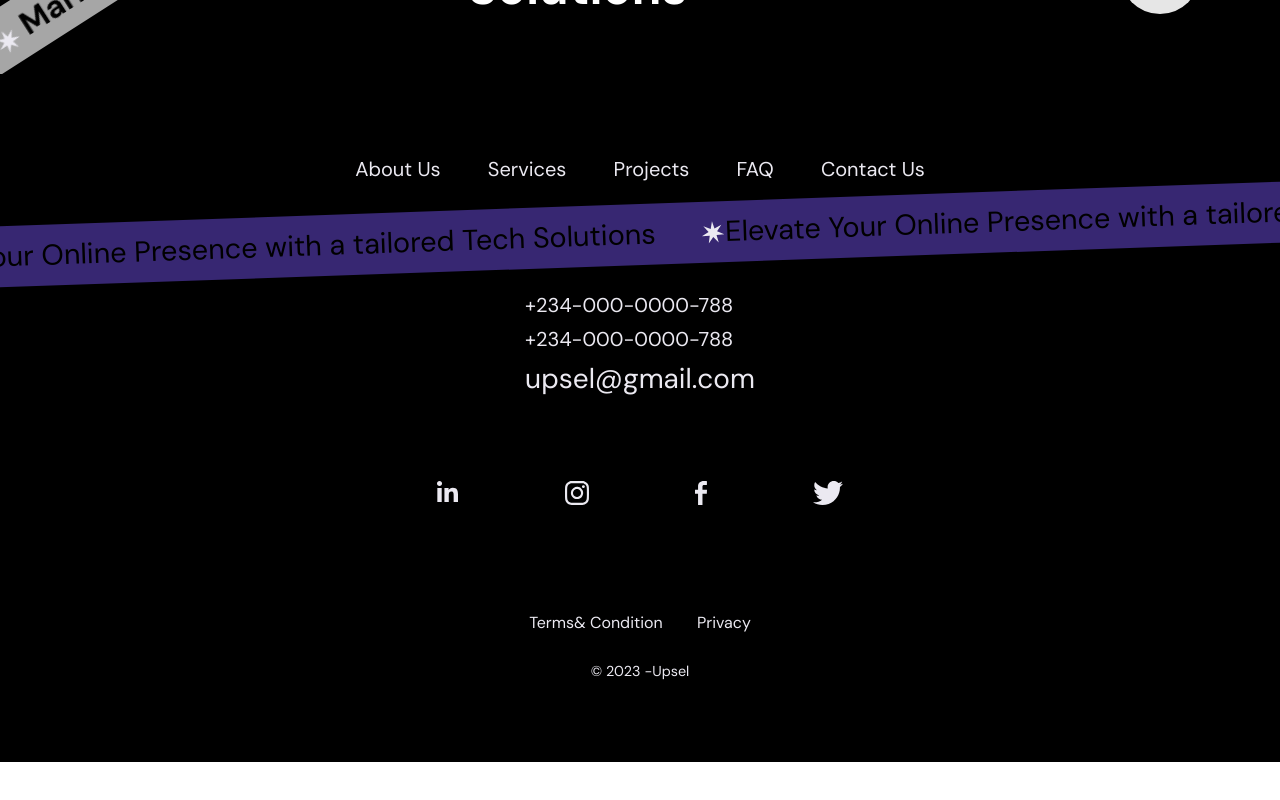
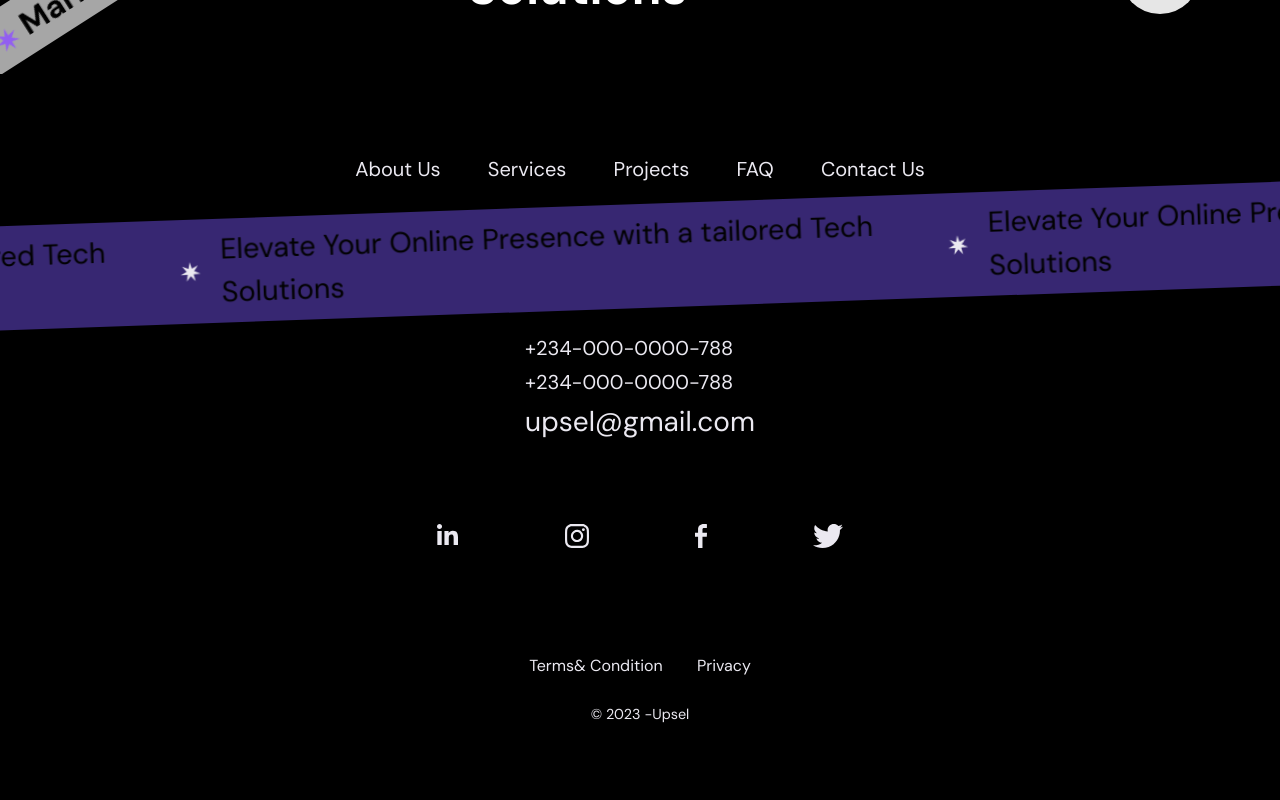
Before and after one commit to ovara1mark/upsel-2.0, a React (Vite) app: page / in a window 1280 px wide. Shown: the part 887-1687 px from the top of the page. Before the commit the page ends 1649 px from the top, so only its background shows below. Built offline with nearby package versions, Linux system fonts and the light colour scheme.

Commit message:
footer lg complete

```diff
--- a/src/component/organism/Footer/index.jsx
+++ b/src/component/organism/Footer/index.jsx
@@ -4,7 +4,7 @@ import linkedin from "../../../assets/linkedin.svg";
 import instagram from "../../../assets/instagram.svg";
 import facebook from "../../../assets/facebook.svg";
 import twitter from "../../../assets/twitter.svg";
-import star from "../../../assets/star.svg";
+import star from "../../../assets/star-white.svg";
 
 export const Footer = () => {
   return (
@@ -33,20 +33,26 @@ export const Footer = () => {
         alt="elevate Your Online Presence"
       /> */}
       <div className="flex overflow-hidden z-[-2] rotate-[358deg] my-[20px] bg-upsel-purple py-[9px] w-[120vw]">
-        <div className="flex items-center justify-between w-[200vw] animate-[scrollLeft_20s_linear_infinite]">
-          <div className="text-[1.8rem] w-[30em] ">
+        <div className="flex items-center justify-between w-[240vw] animate-scrollLeft">
+          <div className="ml-[20px] text-[1.8rem] w-[30em] ">
             Elevate Your Online Presence with a tailored Tech Solutions{" "}
           </div>
           <div className="">
             <img className="" src={star} alt="" />
           </div>
-          <div className="text-[1.8rem] w-[30em]">
+          <div className="ml-[20px] text-[1.8rem] w-[30em] ">
             Elevate Your Online Presence with a tailored Tech Solutions{" "}
           </div>
           <div className="">
             <img className="" src={star} alt="" />
           </div>
-          <div className="text-[1.8rem] w-[30em]">
+          <div className="ml-[20px] text-[1.8rem] w-[30em]">
+            Elevate Your Online Presence with a tailored Tech Solutions{" "}
+          </div>
+          <div className="">
+            <img className="" src={star} alt="" />
+          </div>
+          <div className="ml-[20px] text-[1.8rem] w-[30em]">
             Elevate Your Online Presence with a tailored Tech Solutions{" "}
           </div>
           <div className="">
--- a/tailwind.config.js
+++ b/tailwind.config.js
@@ -13,20 +13,10 @@ export default {
         "upsel-grey": "#E6E6E6",
         "upsel-footer-grey": "#EBE9F1",
       },
-      keyframes:{
-        scrollLeft:{
-          '0%': {
-          transform: 'translateX(0%)'},
-          '100%' :{
-          transform: 'translateX(-50%)'},
-        }
-      },
-      animation:{
-        scrollLeft:'scrollLeft 20s linear infinite',
-      },
       animation: {
         marquee: "marquee 15s linear infinite",
         marquee2: "marquee2 15s linear infinite",
+        scrollLeft:'scrollLeft 20s linear infinite',
       },
       keyframes: {
         marquee: {
@@ -37,6 +27,10 @@ export default {
           "0%": { transform: "translateX(0%)" },
           "100%": { transform: "translateX(-100%)" },
         },
+        scrollLeft:{
+          '0%': {transform: 'translateX(0%)'},
+          '100%' :{transform: 'translateX(-50%)'},
+        }
       },
     },
     fontFamily: {
```
Also changed, not shown: src/assets/Star-white.svg (added), src/assets/star.svg.
